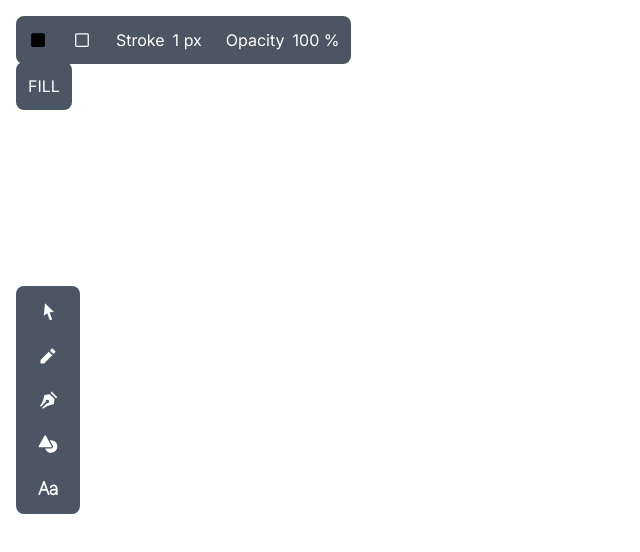
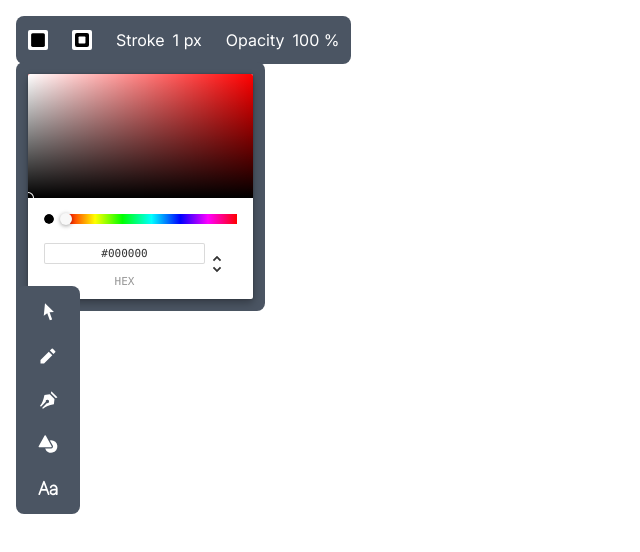
Before and after one commit to nijoow/nijoow-drawing, a Next.js app: page / in a window 1280 px wide. Both pictures are taken after a click on the button 38 px from the left and 40 px from the top of the page. Shown: the top 552 px of the page, without its empty margins (0-640 px from the left). Built offline with nearby package versions, Linux system fonts and the light colour scheme.

Commit message:
✨ 현재 색상 선택 기능 추가

```diff
--- a/src/app/page.tsx
+++ b/src/app/page.tsx
@@ -2,7 +2,7 @@
 
 import React, { useRef, useState } from 'react'
 import { useRecoilState } from 'recoil'
-import { modeAtom } from '@/recoil/atoms'
+import { currentOptionsAtom, modeAtom } from '@/recoil/atoms'
 import SideToolBar from '@/components/ToolBar/SideToolBar'
 import { Point } from '@/types/type'
 import { v4 as uuid } from 'uuid'
@@ -26,6 +26,8 @@ const defaultPoint = {
 
 export default function Home() {
   const [mode, setMode] = useRecoilState(modeAtom)
+  const [currentOptions, setCurrentOptions] = useRecoilState(currentOptionsAtom)
+
   const [drawings, setDrawings] = useState<any[]>([])
   const isDragged = useRef(false)
   const [point, setPoint] = useState<Point>(defaultPoint)
@@ -69,6 +71,10 @@ export default function Home() {
           center: { x: centerX, y: centerY },
           width,
           height,
+          fill: currentOptions.fill,
+          stroke: currentOptions.stroke,
+          strokeWidth: currentOptions.strokeWidth,
+          opacity: currentOptions.opacity,
         },
       ])
     }
--- a/src/components/ToolBar/TopToolBar.tsx
+++ b/src/components/ToolBar/TopToolBar.tsx
@@ -1,11 +1,11 @@
 'use client'
 
 import { useState } from 'react'
-import { RiCursorFill, RiPencilFill, RiPenNibFill } from 'react-icons/ri'
 import { IoStop, IoStopOutline } from 'react-icons/io5'
 import { useRecoilState } from 'recoil'
-import { currentOptionsAtom, modeAtom } from '@/recoil/atoms'
-import { OptionsToolBar, SubToolBar } from '@/types/type'
+import { currentOptionsAtom } from '@/recoil/atoms'
+import { OptionsToolBar } from '@/types/type'
+import { ChromePicker } from 'react-color'
 
 export default function TopToolBar() {
   const [currentOptions, setCurrentOptions] = useRecoilState(currentOptionsAtom)
@@ -13,32 +13,50 @@ export default function TopToolBar() {
     type: null,
   })
 
-  console.log(currentOptions)
   return (
     <div className="fixed z-10 flex items-center overflow-visible text-white bg-gray-600 rounded-lg min-w-max left-4 top-4 min-h-fit">
       <div className="relative flex items-center justify-center p-3 w-fit">
         <button
           type="button"
+          className="flex items-center justify-center w-5 h-5 bg-white rounded-sm"
           onClick={() => setOpenSubToolBar({ type: 'FILL' })}
         >
           <IoStop size={20} fill={currentOptions.fill} />
         </button>
         {openSubToolBar.type === 'FILL' && (
           <div className="absolute left-0 flex p-3 bg-gray-600 rounded-lg top-full">
-            FILL
+            <ChromePicker
+              disableAlpha
+              color={currentOptions.fill}
+              onChange={(color) =>
+                setCurrentOptions({ ...currentOptions, fill: color.hex })
+              }
+            />
           </div>
         )}
       </div>
       <div className="relative flex items-center justify-center p-3 w-fit">
         <button
           type="button"
+          className="flex items-center justify-center w-5 h-5 bg-white rounded-sm"
           onClick={() => setOpenSubToolBar({ type: 'STROKE' })}
         >
-          <IoStopOutline size={20} fill={currentOptions.stroke} />
+          <div
+            className="flex items-center justify-center w-[14.2px] h-[14.2px] rounded-sm"
+            style={{ backgroundColor: currentOptions.stroke }}
+          >
+            <IoStop size={10} className="fill-white" />
+          </div>
         </button>
         {openSubToolBar.type === 'STROKE' && (
           <div className="absolute left-0 flex p-3 bg-gray-600 rounded-lg top-full">
-            STROKE
+            <ChromePicker
+              disableAlpha
+              color={currentOptions.stroke}
+              onChange={(color) =>
+                setCurrentOptions({ ...currentOptions, stroke: color.hex })
+              }
+            />
           </div>
         )}
       </div>
```
